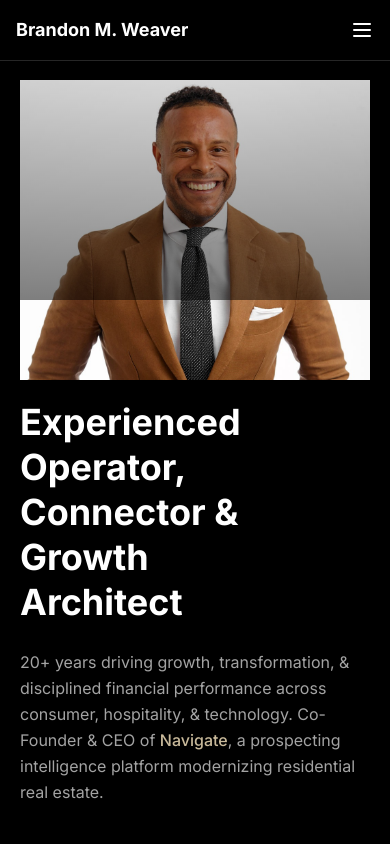
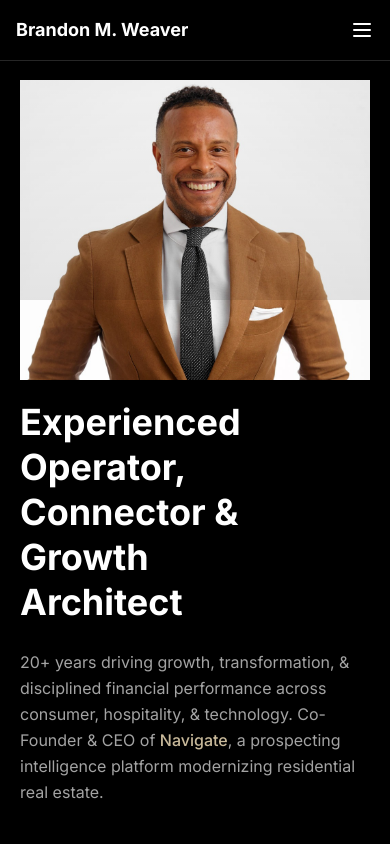
Before and after one commit to letsnavigatebmw/brandonmweaver, a React (Vite) app: page / in a window 390 px wide. Shown: the top 844 px of the page. Built offline with nearby package versions, Linux system fonts and the light colour scheme.

Commit message:
Reduce fade overlay opacity on mobile to eliminate dark tint

```diff
--- a/src/index.css
+++ b/src/index.css
@@ -85,7 +85,7 @@ body {
     height: 300px;
     top: 0;
     left: -20px;
-    background: linear-gradient(180deg, rgba(0, 0, 0, 0) 0%, rgba(0, 0, 0, 0.5) 100%);
+    background: linear-gradient(180deg, rgba(0, 0, 0, 0) 0%, rgba(0, 0, 0, 0.1) 100%);
     z-index: 15;
     pointer-events: none;
   }
```
